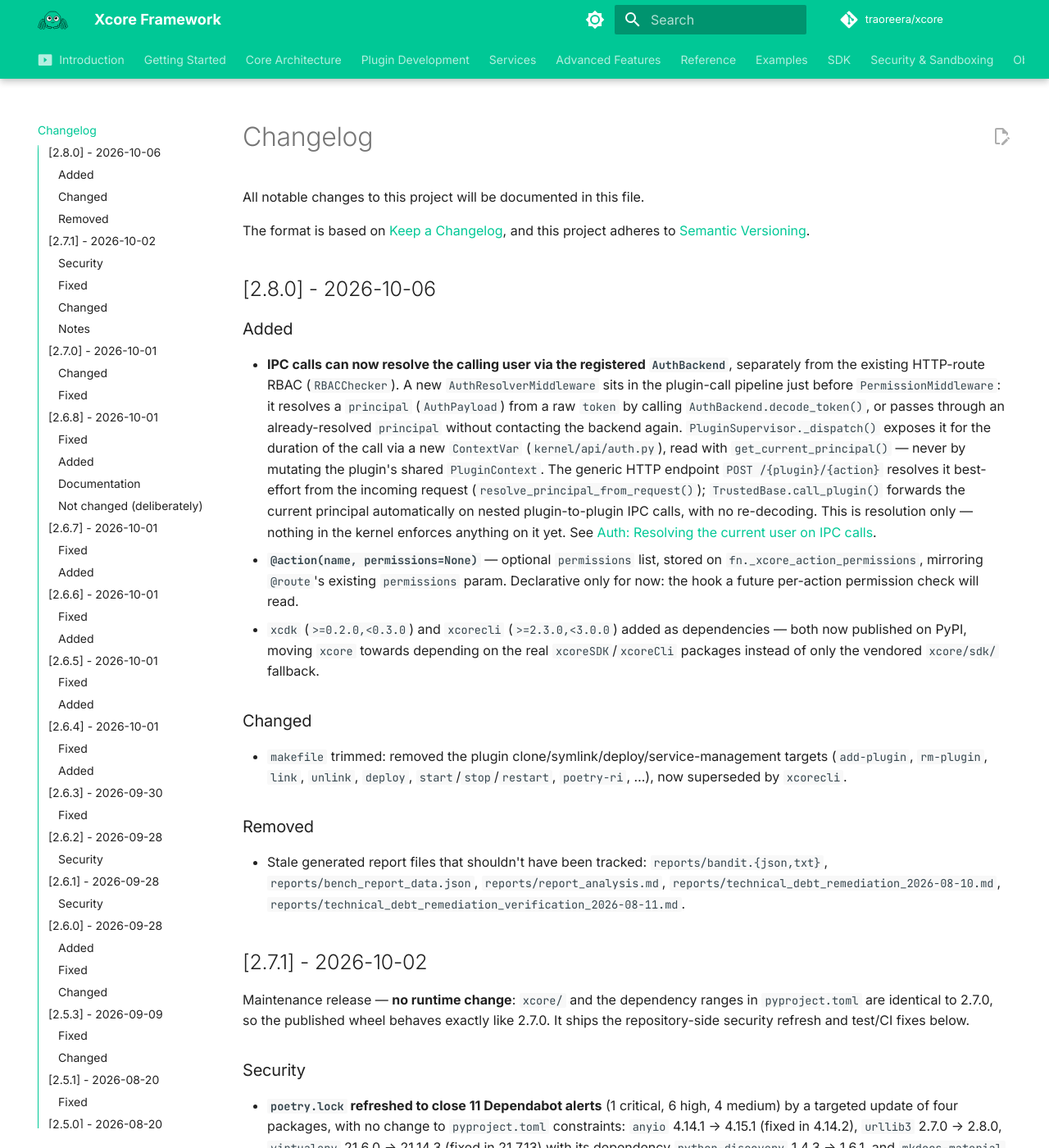
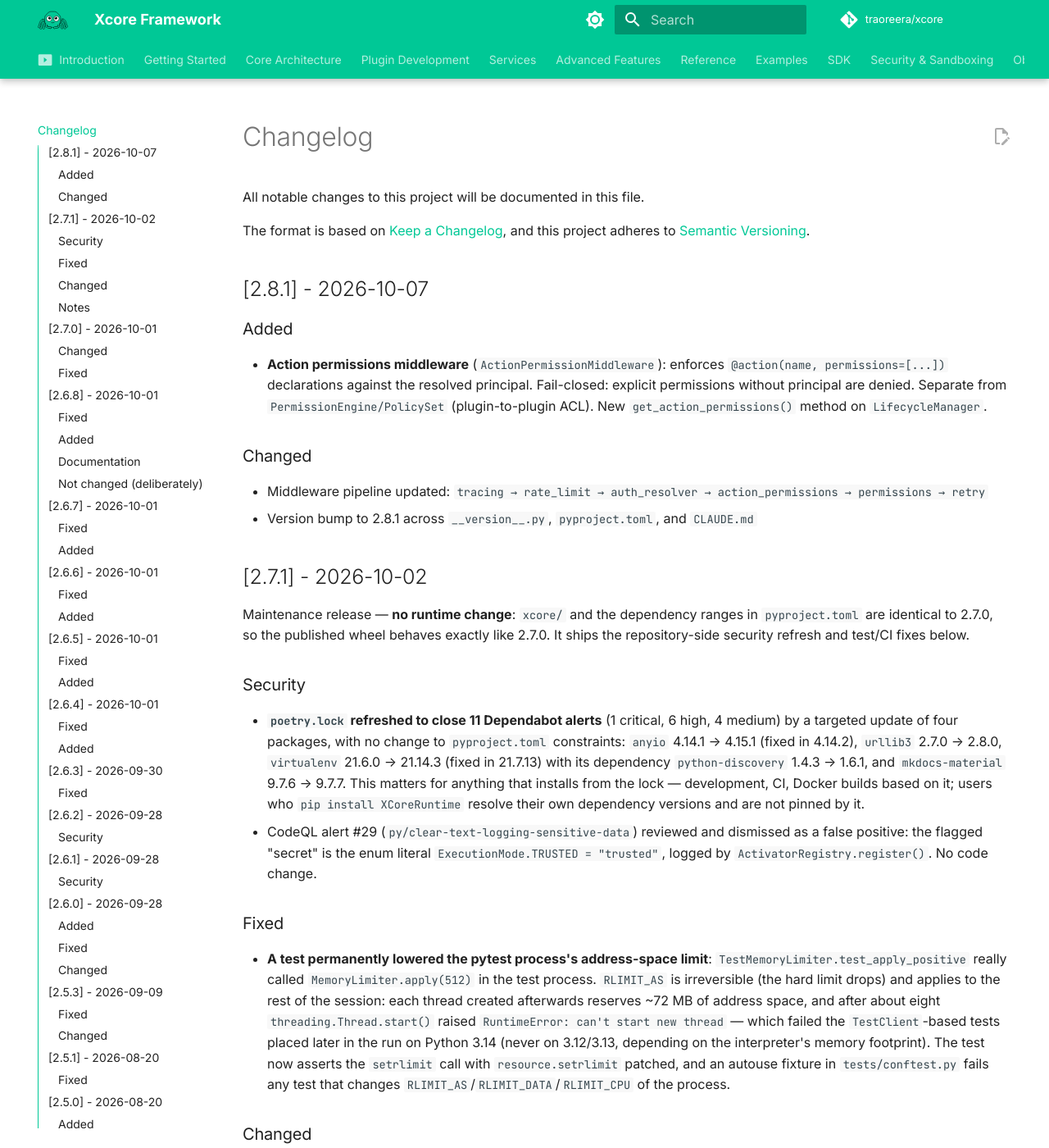
Before and after one commit to traoreera/xcore, an MkDocs documentation site: the page built from doc/changelog.md, in a window 1280 px wide and 1400 px high. Shown: the whole window at 82% size. Built offline with MkDocs 1.6.1 and Material for MkDocs 9.7.7, drawn with Linux system fonts in a browser that asks for light colours; comment, search, counter and statistics services are not loaded.

Commit message:
mise a jour du changelog de la documentation

```diff
--- a/doc/changelog.md
+++ b/doc/changelog.md
@@ -5,18 +5,14 @@ All notable changes to this project will be documented in this file.
 The format is based on [Keep a Changelog](https://keepachangelog.com/en/1.1.0/),
 and this project adheres to [Semantic Versioning](https://semver.org/spec/v2.0.0.html).
 
-## [2.8.0] - 2026-10-06
+## [2.8.1] - 2026-10-07
 
 ### Added
-- **IPC calls can now resolve the calling user via the registered `AuthBackend`**, separately from the existing HTTP-route RBAC (`RBACChecker`). A new `AuthResolverMiddleware` sits in the plugin-call pipeline just before `PermissionMiddleware`: it resolves a `principal` (`AuthPayload`) from a raw `token` by calling `AuthBackend.decode_token()`, or passes through an already-resolved `principal` without contacting the backend again. `PluginSupervisor._dispatch()` exposes it for the duration of the call via a new `ContextVar` (`kernel/api/auth.py`), read with `get_current_principal()` — never by mutating the plugin's shared `PluginContext`. The generic HTTP endpoint `POST /{plugin}/{action}` resolves it best-effort from the incoming request (`resolve_principal_from_request()`); `TrustedBase.call_plugin()` forwards the current principal automatically on nested plugin-to-plugin IPC calls, with no re-decoding. This is resolution only — nothing in the kernel enforces anything on it yet. See [Auth: Resolving the current user on IPC calls](sdk/api/auth.md#resolving-the-current-user-on-ipc-calls).
-- **`@action(name, permissions=None)`** — optional `permissions` list, stored on `fn._xcore_action_permissions`, mirroring `@route`'s existing `permissions` param. Declarative only for now: the hook a future per-action permission check will read.
-- `xcdk` (`>=0.2.0,<0.3.0`) and `xcorecli` (`>=2.3.0,<3.0.0`) added as dependencies — both now published on PyPI, moving `xcore` towards depending on the real `xcoreSDK`/`xcoreCli` packages instead of only the vendored `xcore/sdk/` fallback.
+- **Action permissions middleware** (`ActionPermissionMiddleware`): enforces `@action(name, permissions=[...])` declarations against the resolved principal. Fail-closed: explicit permissions without principal are denied. Separate from `PermissionEngine/PolicySet` (plugin-to-plugin ACL). New `get_action_permissions()` method on `LifecycleManager`.
 
 ### Changed
-- `makefile` trimmed: removed the plugin clone/symlink/deploy/service-management targets (`add-plugin`, `rm-plugin`, `link`, `unlink`, `deploy`, `start`/`stop`/`restart`, `poetry-ri`, …), now superseded by `xcorecli`.
-
-### Removed
-- Stale generated report files that shouldn't have been tracked: `reports/bandit.{json,txt}`, `reports/bench_report_data.json`, `reports/report_analysis.md`, `reports/technical_debt_remediation_2026-08-10.md`, `reports/technical_debt_remediation_verification_2026-08-11.md`.
+- Middleware pipeline updated: `tracing → rate_limit → auth_resolver → action_permissions → permissions → retry`
+- Version bump to 2.8.1 across `__version__.py`, `pyproject.toml`, and `CLAUDE.md`
 
 ## [2.7.1] - 2026-10-02
 
```
